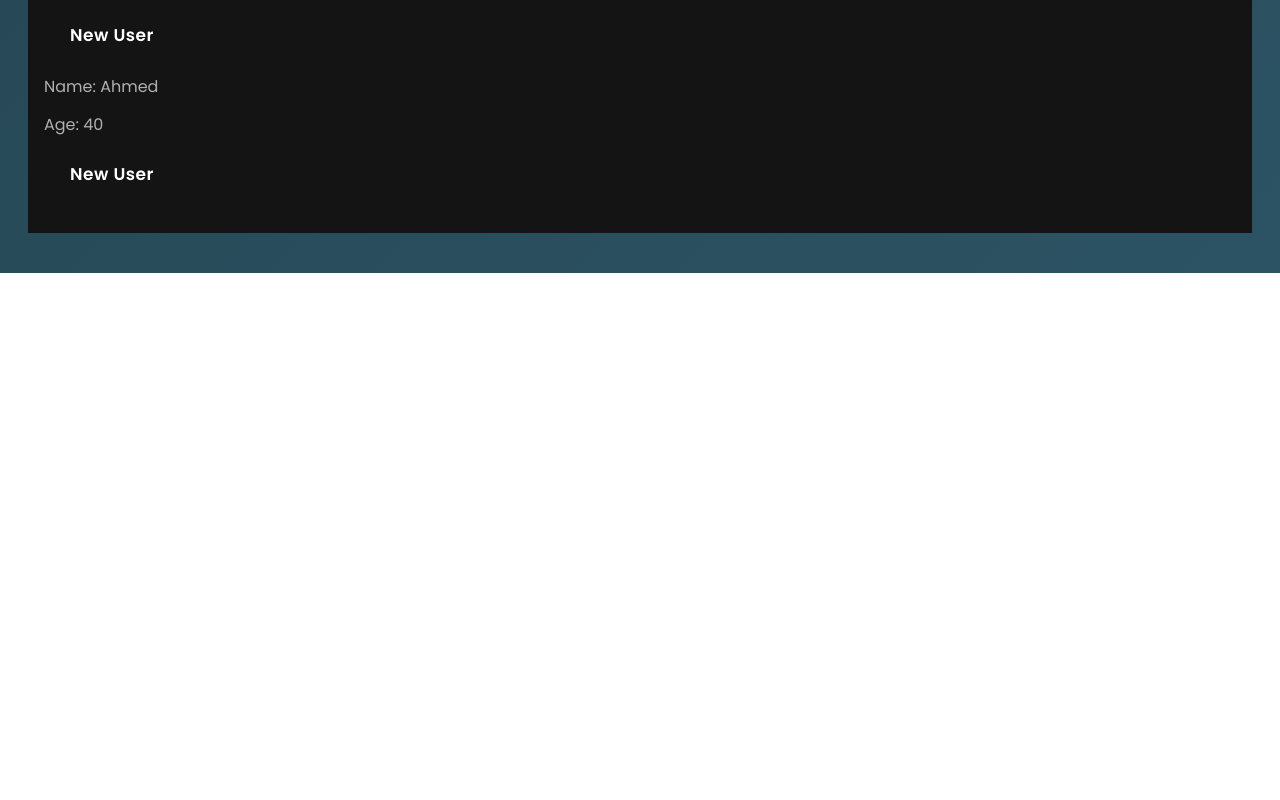
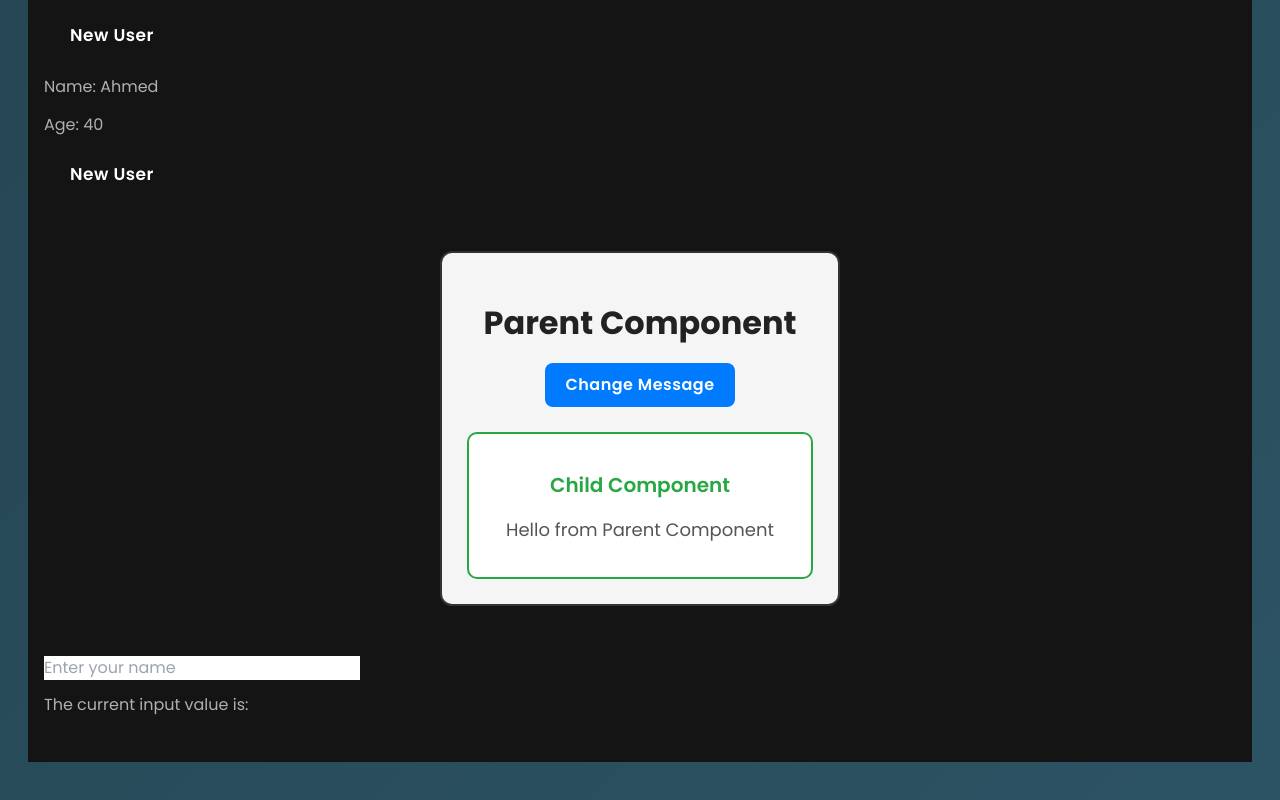
Before and after one commit to Abdul221221-tech/react-revision-journey, a React (Vite) app: page / in a window 1280 px wide. Shown: the part 6457-7257 px from the top of the page. Before the commit the page ends 6730 px from the top, so only its background shows below. Built offline with nearby package versions, Linux system fonts and the light colour scheme.

Commit message:
Day 14: Practiced lifting state and component communication

```diff
--- a/src/App.jsx
+++ b/src/App.jsx
@@ -21,7 +21,8 @@ StateRendering,
 SiblingComp
 } from './component/react_state.jsx'
 
-
+import{Parent} from './component/lifting.jsx'
+import { LiftingState } from './component/lifting.jsx'
 
 function App() {
   return (
@@ -47,6 +48,8 @@ function App() {
         <SiblingComp/>
         <Challenge/>
         <Challenge1/>
+        <Parent/>
+        <LiftingState/>
       </main>
     </div>
 
--- /dev/null
+++ b/src/component/lifting.css
@@ -0,0 +1,45 @@
+.parent {
+    width: 400px;
+    margin: 50px auto;
+    padding: 25px;
+    text-align: center;
+    border: 2px solid #333;
+    border-radius: 12px;
+    background-color: #f5f5f5;
+}
+
+.parent-title {
+    margin-bottom: 20px;
+    color: #222;
+}
+
+.change-message-btn {
+    padding: 10px 20px;
+    border: none;
+    border-radius: 8px;
+    background-color: #007bff;
+    color: white;
+    font-size: 16px;
+    cursor: pointer;
+}
+
+.change-message-btn:hover {
+    background-color: #0056b3;
+}
+
+.child {
+    margin-top: 25px;
+    padding: 20px;
+    border: 2px solid #28a745;
+    border-radius: 10px;
+    background-color: white;
+}
+
+.child-title {
+    color: #28a745;
+}
+
+.child-message {
+    font-size: 18px;
+    color: #555;
+}
--- /dev/null
+++ b/src/component/lifting.jsx
@@ -0,0 +1,140 @@
+
+// without lifting state up transfering messages from child to parent component using props
+import React, { useState } from "react";
+import "./lifting.css";
+
+export default function Child(props) {
+    return (
+        <div className="child">
+            <h3 className="child-title">Child Component</h3>
+            <p className="child-message">{props.message}</p>
+        </div>
+    );
+}
+
+export function Parent() {
+    const [message, setMessage] = useState("Hello from Parent Component");
+
+    return (
+        <div className="parent">
+            <h2 className="parent-title">Parent Component</h2>
+
+            <button
+                className="change-message-btn"
+                onClick={() => setMessage("Hello from Child Component")}
+            >
+                Change Message
+            </button>
+
+            <Child message={message} />
+        </div>
+    );
+};
+// }
+
+// export  function  LiftingState(){
+
+//         const [inputValue,setInputValue]=useState("")  // state is lifted up to the parent component
+
+//     return(
+//         <>
+//         <InputComponent inpvalue={inputValue} setInputValue={setInputValue}/ >
+//         <DisplayComponent valuetoshow={inputValue} />
+//         </>
+//     )
+// }
+
+// const InputComponent=({inpvalue, setInputValue})=>{  ///get the value and setInputValue function from the parent component as props
+//     // const [inputValue,setInputValue]=useState("")
+
+//     return(
+//         <input type="text" placeholder="enter you name" value={inpvalue} onChange={(e)=>setInputValue(e.target.value)}></input>
+
+//     )
+// }
+
+// const DisplayComponent =({valuetoshow})=>{ //get the value from the parent component as props
+//     return(
+//         <p> the current input value is: {valuetoshow}</p>
+//     )
+// }
+
+
+
+
+
+
+
+
+
+
+
+
+// Parent Component
+export function LiftingState() {
+
+    // State is lifted up to the parent component
+    const [inputValue, setInputValue] = useState("");  // baad me --- by lifting
+
+    return (
+        <>
+            {/*
+                Passing the inputValue and setInputValue function
+                from Parent Component to InputComponent as props
+            */}
+            <InputComponent
+                inpvalue={inputValue}
+                setInputValue={setInputValue}
+            />
+
+            {/*
+                Passing the inputValue from Parent Component
+                to DisplayComponent as props
+            */}
+            <DisplayComponent valuetoshow={inputValue} />
+        </>
+    );
+}
+
+
+// Child Component - Input
+const InputComponent = ({ inpvalue, setInputValue }) => {    // props
+
+
+        // const [inputValue, setInputValue] = useState("");  lifting se pehle actaul postion ----------
+
+
+    /*
+        Getting the value and setInputValue function
+        from the Parent Component as props.
+    */
+
+    return (
+        <input
+            type="text"
+            placeholder="Enter your name"
+
+            // Getting the current value from Parent
+            value={inpvalue}
+
+            // Updating the Parent's state using the function received as props
+            onChange={(e) => setInputValue(e.target.value)}
+        />
+    );
+};
+
+
+// Child Component - Display
+const DisplayComponent = ({ valuetoshow }) => {
+
+    /*
+        Getting the value from the Parent Component
+        as props and displaying it.
+    */
+
+    return (
+        <p>
+            The current input value is: {valuetoshow}
+        </p>
+    );
+};
```
